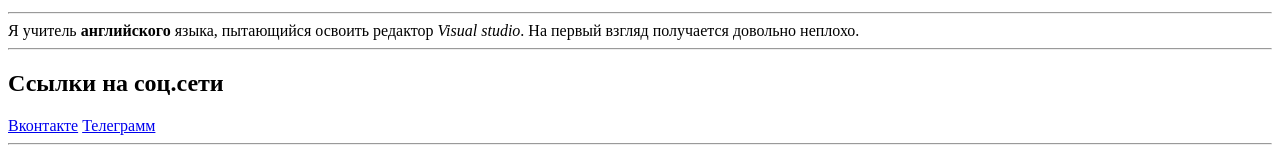
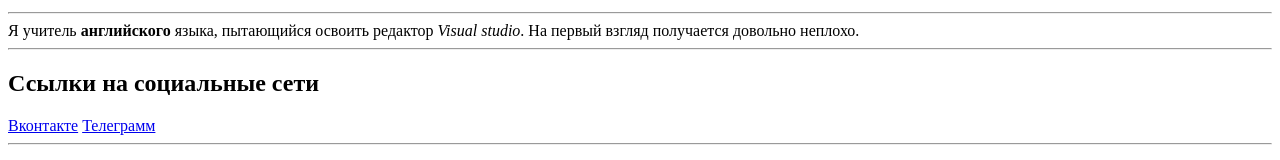
Before and after one commit to DoGGeDMJ/resume, a plain HTML site: page index.html in a window 1280 px wide. Shown: the part 180-340 px from the top of the page. Drawn offline with Linux system fonts and the light colour scheme.

Commit message:
Update index.html

```diff
--- a/index.html
+++ b/index.html
@@ -15,7 +15,7 @@
 Я учитель <strong> английского</strong> языка, пытающийся освоить редактор <em> Visual studio</em>.
      На первый взгляд получается довольно неплохо.
 <hr>
-<h2><strong>Ссылки на соц.сети</strong> </h2>
+<h2><strong>Ссылки на социальные сети</strong> </h2>
 <a href="https://vk.com/dogged_mj" target="_blank" >Вконтакте</a>
 <a href="http://t.me/DoGGeD_M" target="_blank" >Телеграмм</a>
 
```
